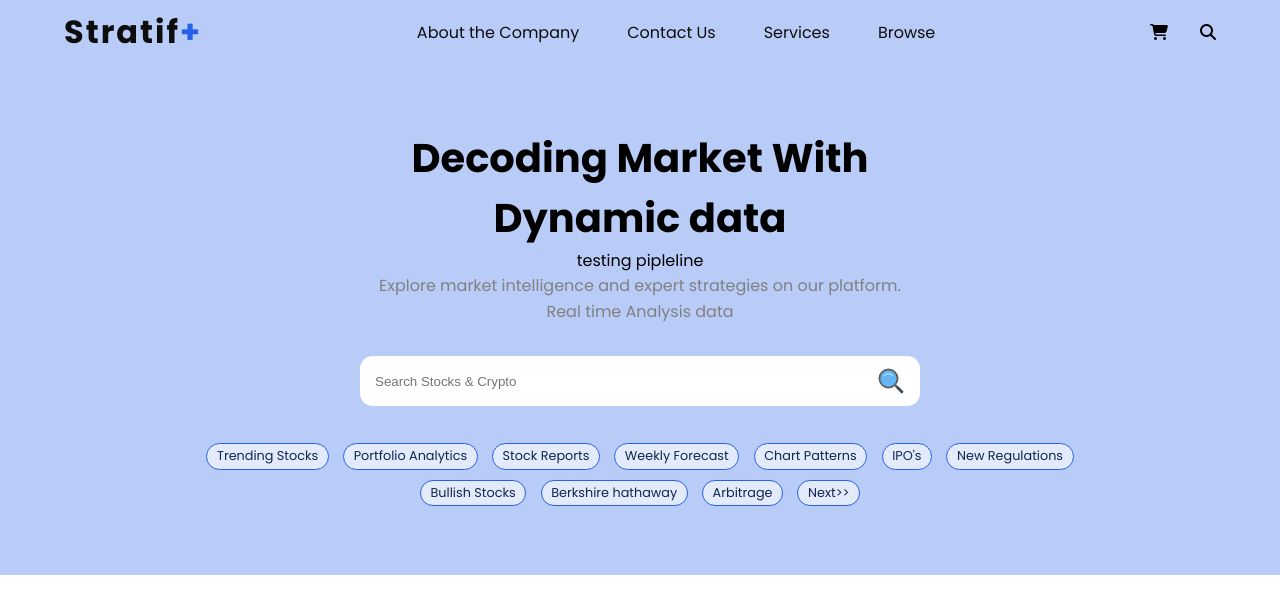
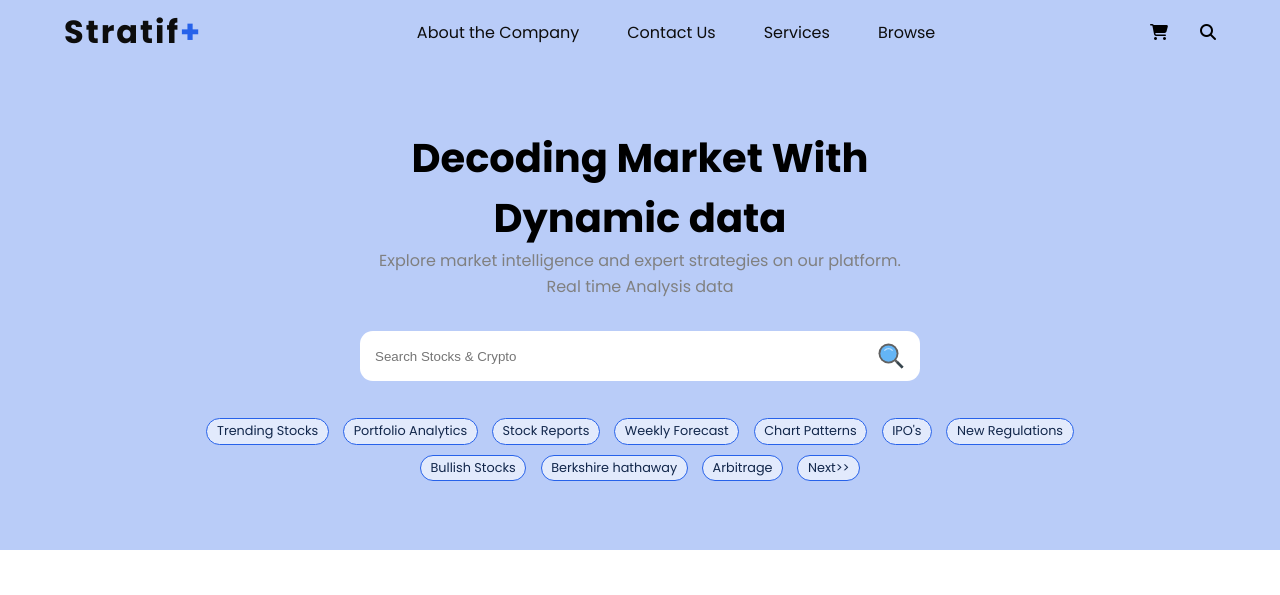
Before and after one commit to damandeep611/stockify, a plain HTML site: page index.html in a window 1280 px wide. Shown: the top 595 px of the page. Drawn offline with Linux system fonts and the light colour scheme.

Commit message:
version v1

```diff
--- a/index.html
+++ b/index.html
@@ -45,7 +45,6 @@
         <!-- <p class="hero-badge d-flex justify-c text-center gap-1 fw-600 text-uppercase"><span><i class="fa-solid fa-medal fa-lg"></i></span> #1 Top Rated Platform</p> -->
        <div>
         <h1 class="h1 fw-600 ">Decoding Market With <br>Dynamic data</h1>
-        <span>testing pipleline</span>
         <p class="hero-tagline">Explore market intelligence and expert strategies on our platform. <br>Real time Analysis data </p>
        </div>
        <div class="stock-search">
```
